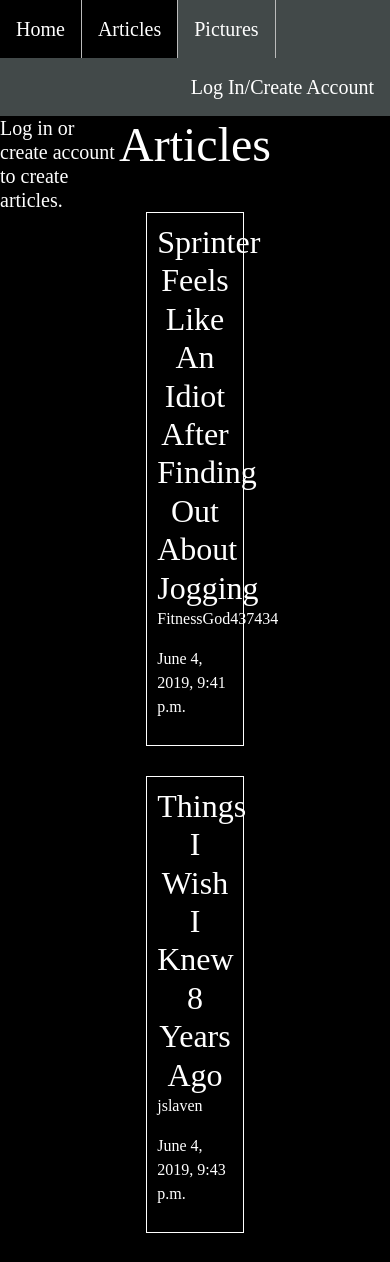
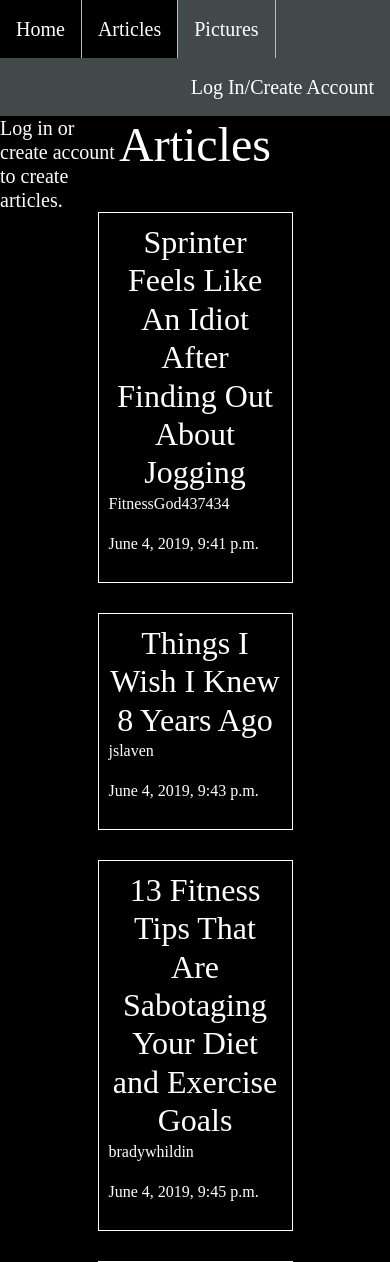
Before and after one commit to bradywhildin/BigMuscle, a Django app: page /articles/ in a window 390 px wide. Shown: the top 1262 px of the page. Run offline with Django 3.2, Linux system fonts and the light colour scheme; data comes from the database, SQL or seed files in the repository; some libraries are stand-ins or nearby versions.

Commit message:
Made articles columns wider on mobile'

```diff
--- a/articles/templates/articles/article_list.html
+++ b/articles/templates/articles/article_list.html
@@ -36,9 +36,15 @@ authors: Nizom Djuraev, Brady Whildin -->
 
 .articles {
     display: grid;
-    grid-template-columns: 25%;
+    grid-template-columns: 50%;
     grid-gap: 30px;
     justify-content: center
+}
+
+@media (min-width: 900px) {
+    .articles {
+        grid-template-columns: 25%;
+    }
 }
 
 .article {
```
